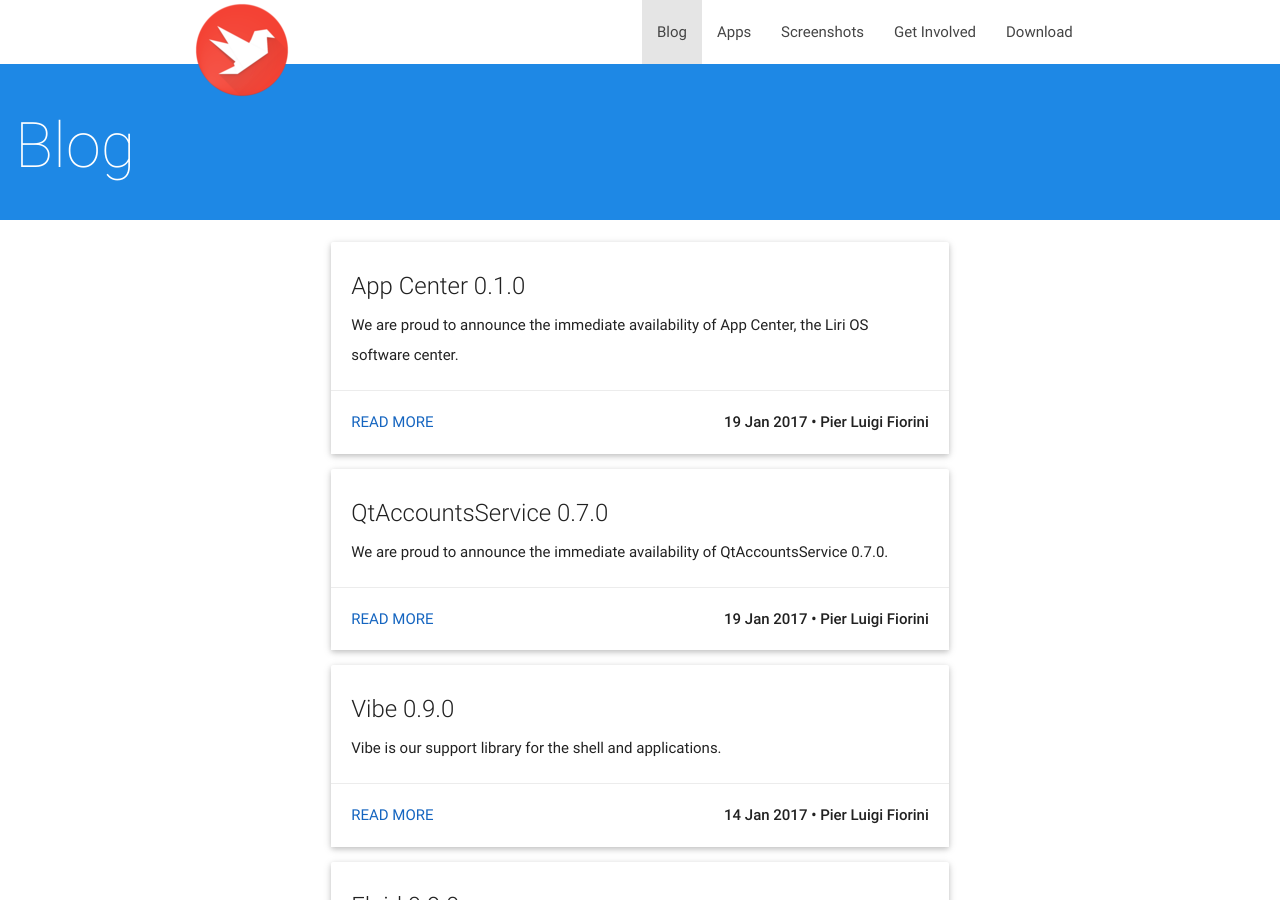
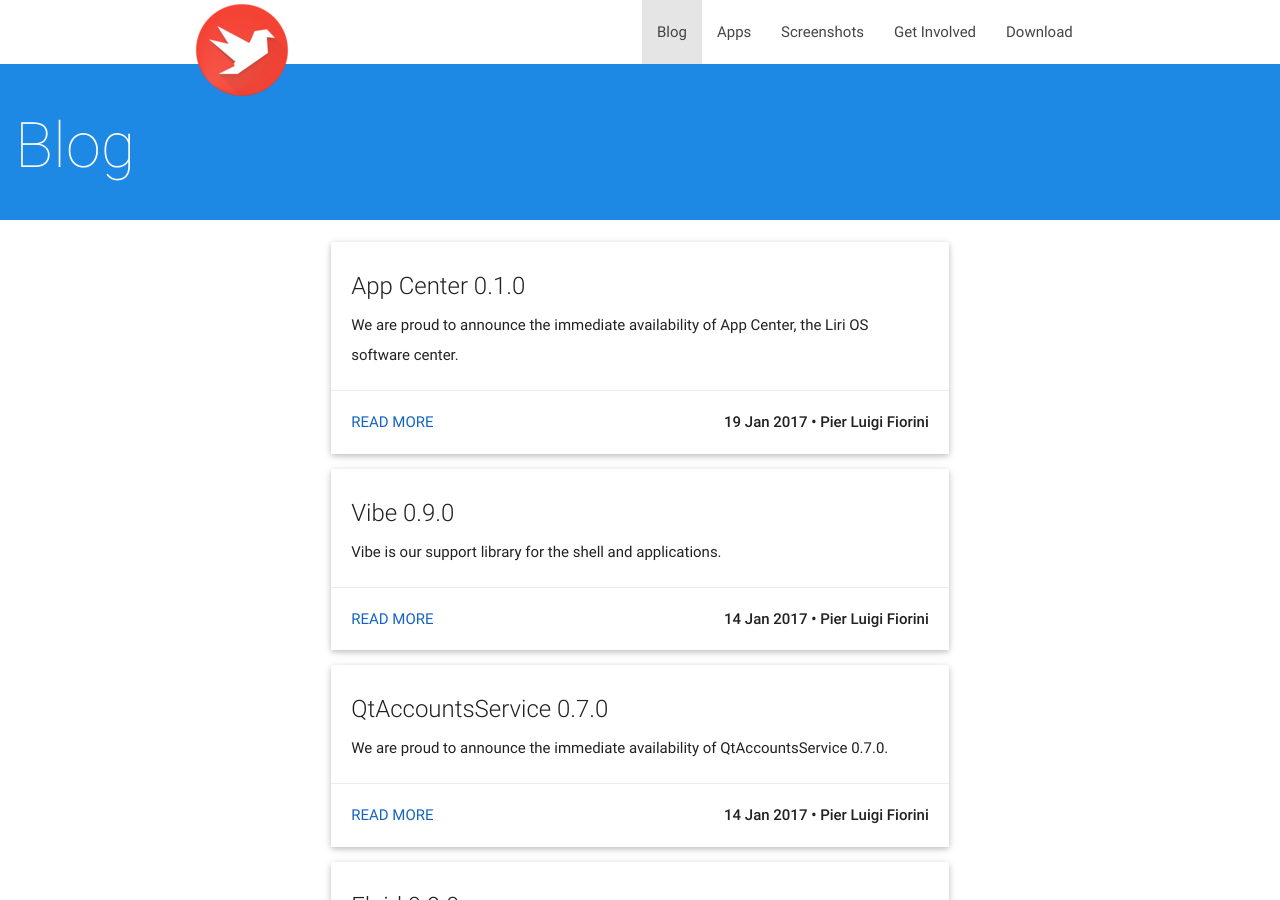
Before and after one commit to lirios/lirios.github.io, a Jekyll site: the page built from blog.html, in a window 1280 px wide and 900 px high. Built offline with Jekyll 4.4.1, drawn with Linux system fonts in a browser that asks for light colours; nearby versions of some CDN libraries.

Commit message:
Fix date

```diff
--- a/_posts/2017-01-14-qtaccountsservice-0.7.0.markdown
+++ b/_posts/2017-01-14-qtaccountsservice-0.7.0.markdown
@@ -1,7 +1,7 @@
 ---
 layout: post
 title: "QtAccountsService 0.7.0"
-date: 2017-01-19 21:35:00 +0100
+date: 2017-01-14 00:00:00 +0000
 author: plfiorini
 categories: blog
 tags: announcement release qtaccountsservice
```
